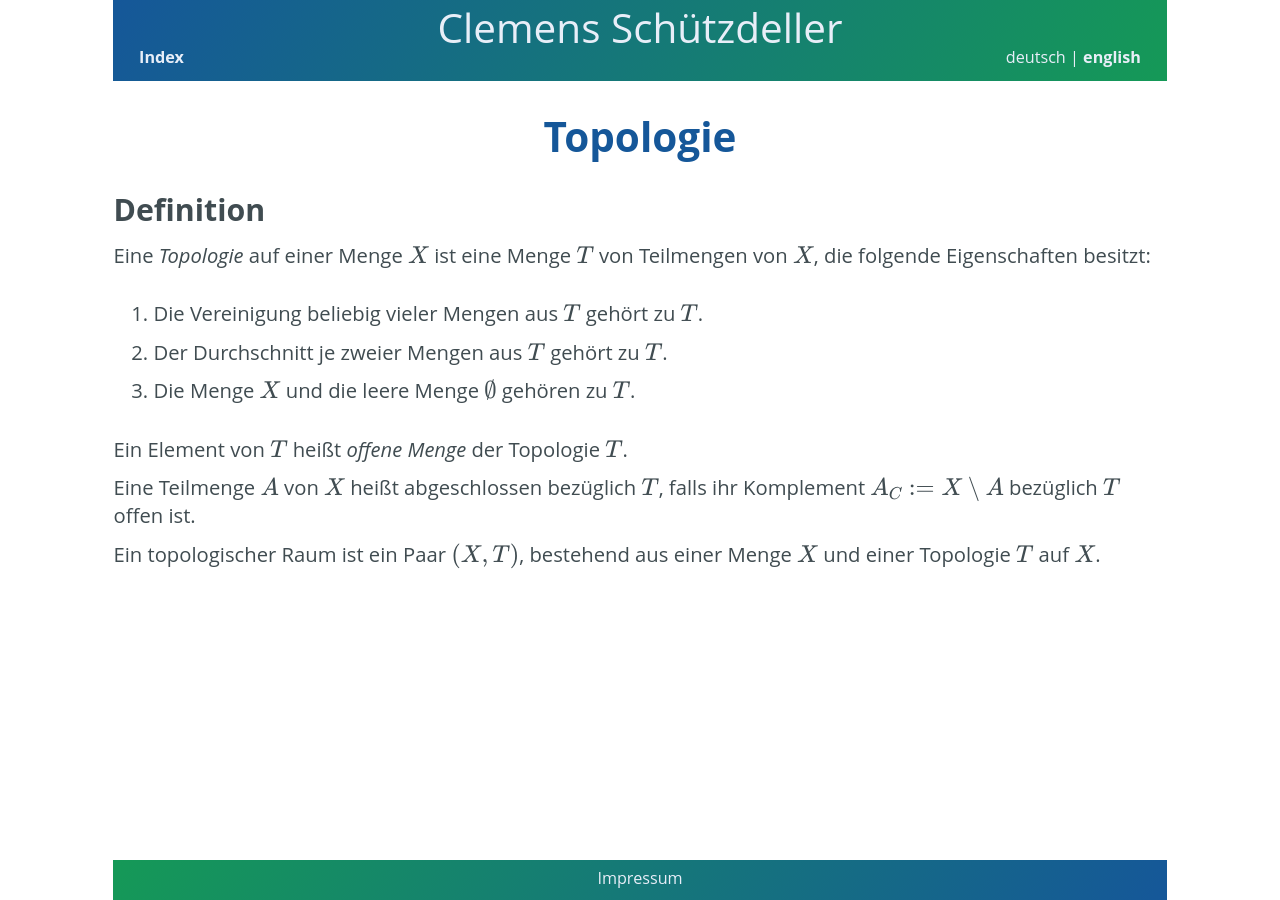
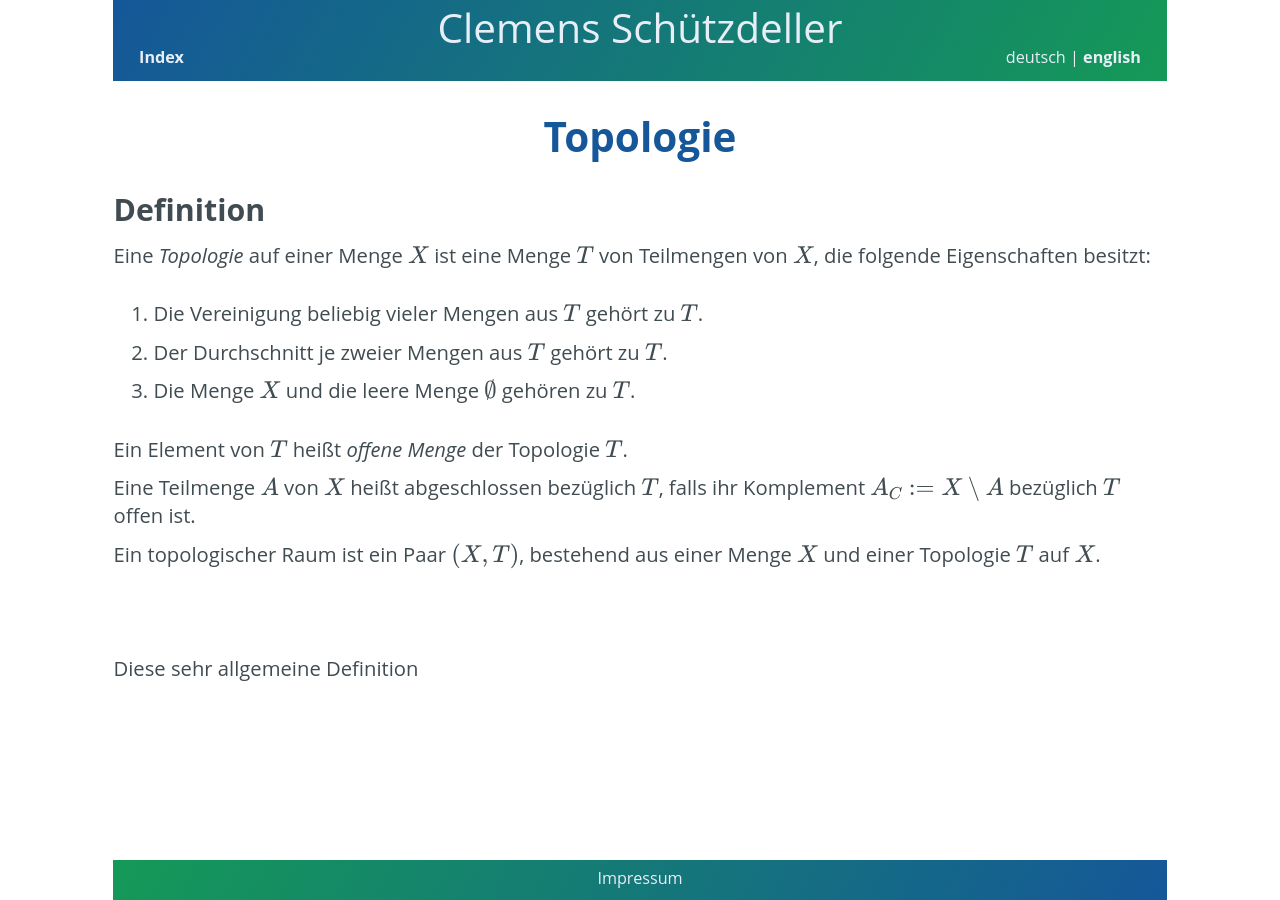
Before and after one commit to cs-LA/home, a Jekyll site: the page built from Topologie/index.md, in a window 1280 px wide. Built offline with Jekyll 4.4.1, drawn with Linux system fonts in a browser that asks for light colours; our own code applies the rules of GitHub Pages for plain Markdown files.

Commit message:
Update index.md

```diff
--- a/Topologie/index.md
+++ b/Topologie/index.md
@@ -12,3 +12,7 @@ Ein Element von $T$ heißt *oﬀene Menge* der Topologie $T$.
 Eine Teilmenge $A$ von $X$ heißt abgeschlossen bezüglich $T$, falls ihr Komplement $A_C := X \setminus A$ bezüglich $T$ oﬀen ist.
 
 Ein topologischer Raum ist ein Paar $(X,T)$, bestehend aus einer Menge $X$ und einer Topologie $T$ auf $X$.
+
+## &nbsp;
+
+Diese sehr allgemeine Definition
```
